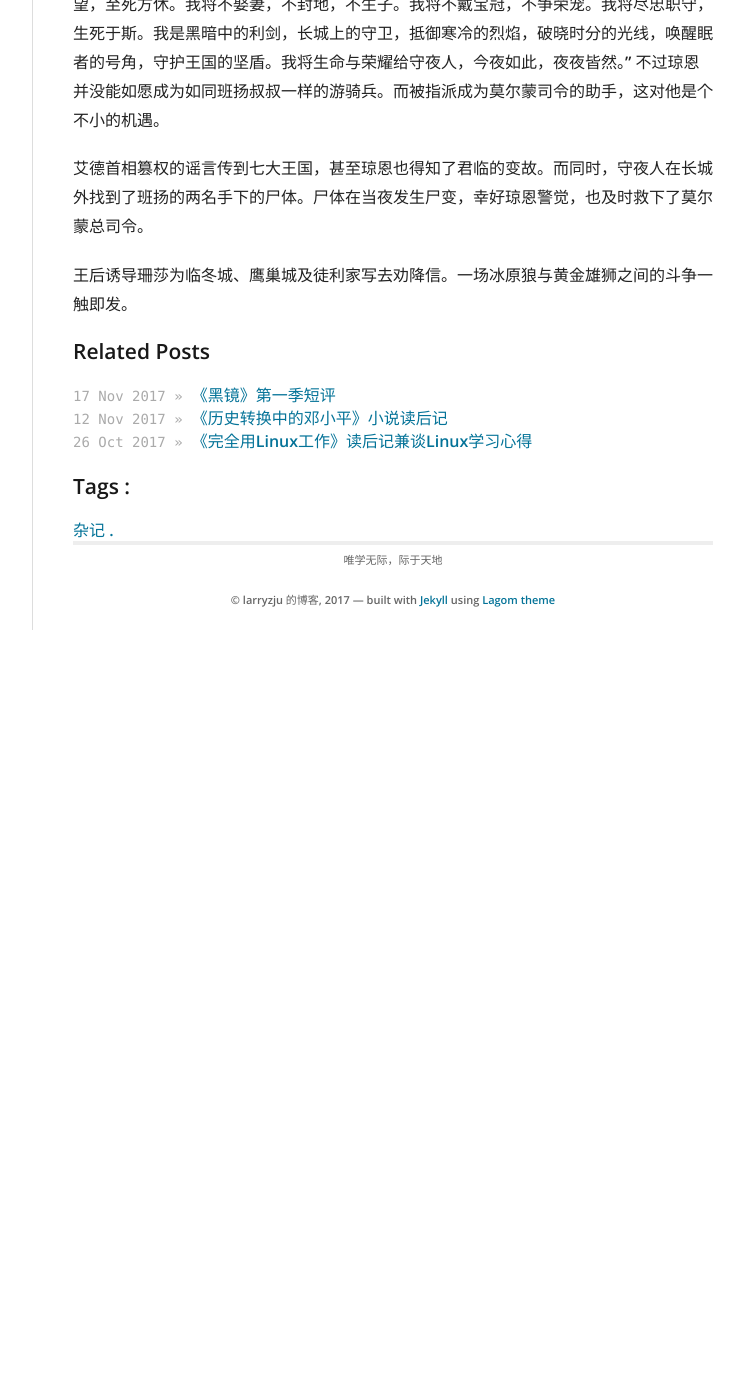
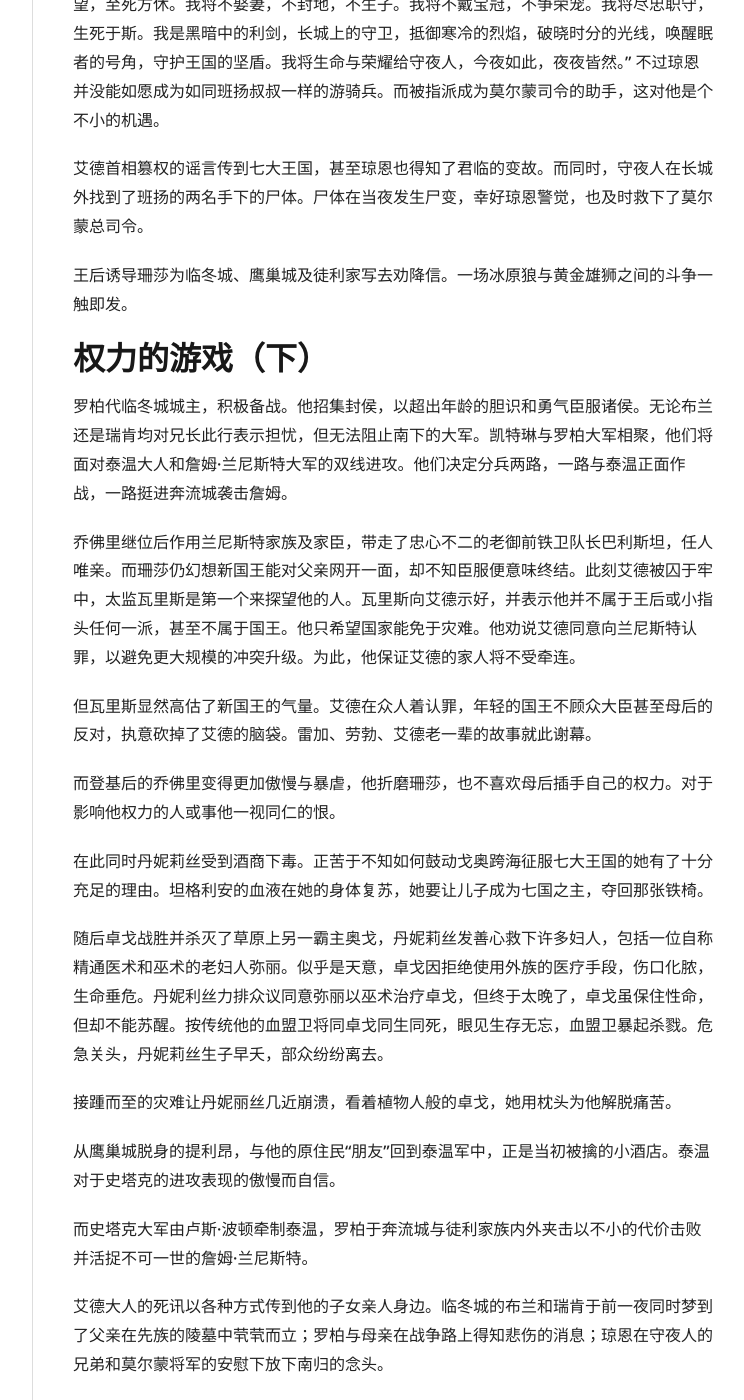
Before and after one commit to larryzju/larryzju.github.io, a Jekyll site: the page built from _posts/2017-11-19-权力的游戏-故事梗概.md, in a window 1280 px wide and 1400 px high, scrolled down 4518 px. Shown: the whole window, without its empty margins (378-1122 px from the left). Built offline with Jekyll 4.4.1, drawn with Linux system fonts in a browser that asks for light colours; nearby versions of some CDN libraries; before the commit the page ends 5148 px from its top, so only the background shows below that; some of the changed text lies outside the part shown.

Commit message:
提交权力的游戏下故事梗概

```diff
--- a/_posts/2017-11-19-权力的游戏-故事梗概.md
+++ b/_posts/2017-11-19-权力的游戏-故事梗概.md
@@ -4,7 +4,7 @@ title: 《权力的游戏》故事梗概
 tags: 杂记
 ---
 
-# 冰与火之歌（上）
+# 权力的游戏（上）
 
 守夜人罗依斯、盖瑞、威尔远出长城追踪野人的足迹。怪异的是，当再次来到先前威尔侦查到的七八个野人冻毙的现场，却没完没有任何野人的踪迹。突然异鬼袭击了罗依斯一行，杀死罗依斯，并把他同化成了异鬼。我们的故事从这不同寻常的异变开始。
 
@@ -63,7 +63,7 @@ tags: 杂记
 琼恩在守夜人队伍中有了自己的圈子和朋友，成长的不幸让他坚信兄弟友情。他帮助新人山姆威尔·塔利在此立足，走上一条与众不同的成就守护者之路。
 
 
-# 冰与火之歌（中）
+# 权利的游戏（中）
 
 艾德为国王发起的比武大会烦心不已。同时仍在追查前首相琼恩死因上有所突破：琼恩曾试图调查过国王在民间的私生子。
 
@@ -96,3 +96,39 @@ tags: 杂记
 艾德首相篡权的谣言传到七大王国，甚至琼恩也得知了君临的变故。而同时，守夜人在长城外找到了班扬的两名手下的尸体。尸体在当夜发生尸变，幸好琼恩警觉，也及时救下了莫尔蒙总司令。
 
 王后诱导珊莎为临冬城、鹰巢城及徒利家写去劝降信。一场冰原狼与黄金雄狮之间的斗争一触即发。
+
+
+# 权力的游戏（下）
+
+罗柏代临冬城城主，积极备战。他招集封侯，以超出年龄的胆识和勇气臣服诸侯。无论布兰还是瑞肯均对兄长此行表示担忧，但无法阻止南下的大军。凯特琳与罗柏大军相聚，他们将面对泰温大人和詹姆·兰尼斯特大军的双线进攻。他们决定分兵两路，一路与泰温正面作战，一路挺进奔流城袭击詹姆。
+
+
+
+乔佛里继位后作用兰尼斯特家族及家臣，带走了忠心不二的老御前铁卫队长巴利斯坦，任人唯亲。而珊莎仍幻想新国王能对父亲网开一面，却不知臣服便意味终结。此刻艾德被囚于牢中，太监瓦里斯是第一个来探望他的人。瓦里斯向艾德示好，并表示他并不属于王后或小指头任何一派，甚至不属于国王。他只希望国家能免于灾难。他劝说艾德同意向兰尼斯特认罪，以避免更大规模的冲突升级。为此，他保证艾德的家人将不受牵连。
+
+但瓦里斯显然高估了新国王的气量。艾德在众人着认罪，年轻的国王不顾众大臣甚至母后的反对，执意砍掉了艾德的脑袋。雷加、劳勃、艾德老一辈的故事就此谢幕。
+
+而登基后的乔佛里变得更加傲慢与暴虐，他折磨珊莎，也不喜欢母后插手自己的权力。对于影响他权力的人或事他一视同仁的恨。
+
+在此同时丹妮莉丝受到酒商下毒。正苦于不知如何鼓动戈奥跨海征服七大王国的她有了十分充足的理由。坦格利安的血液在她的身体复苏，她要让儿子成为七国之主，夺回那张铁椅。
+
+随后卓戈战胜并杀灭了草原上另一霸主奥戈，丹妮莉丝发善心救下许多妇人，包括一位自称精通医术和巫术的老妇人弥丽。似乎是天意，卓戈因拒绝使用外族的医疗手段，伤口化脓，生命垂危。丹妮利丝力排众议同意弥丽以巫术治疗卓戈，但终于太晚了，卓戈虽保住性命，但却不能苏醒。按传统他的血盟卫将同卓戈同生同死，眼见生存无忘，血盟卫暴起杀戮。危急关头，丹妮莉丝生子早夭，部众纷纷离去。
+
+接踵而至的灾难让丹妮丽丝几近崩溃，看着植物人般的卓戈，她用枕头为他解脱痛苦。
+
+从鹰巢城脱身的提利昂，与他的原住民“朋友”回到泰温军中，正是当初被擒的小酒店。泰温对于史塔克的进攻表现的傲慢而自信。
+
+而史塔克大军由卢斯·波顿牵制泰温，罗柏于奔流城与徒利家族内外夹击以不小的代价击败并活捉不可一世的詹姆·兰尼斯特。
+
+艾德大人的死讯以各种方式传到他的子女亲人身边。临冬城的布兰和瑞肯于前一夜同时梦到了父亲在先族的陵墓中茕茕而立；罗柏与母亲在战争路上得知悲伤的消息；琼恩在守夜人的兄弟和莫尔蒙将军的安慰下放下南归的念头。
+
+史塔克与兰尼斯特之战后，天下陷入纷乱。蓝礼·拜拉席恩在南方的高庭娶了玛格丽·提利尔为妻，登基称王。而史坦尼斯·拜拉席恩佣兵龙石岛。兰尼斯特家族控制君临城，而泰温公爵仍有强大兵力。卢斯·波顿于北，东边有艾林家族。而在奔流城与徒利家族会师的罗柏，在双方诸侯的战时会议上被推举为冬境之王。而火葬了卓戈的丹妮莉丝觉醒了龙的血脉，借火葬之焰孵化出三只龙，被乔里和余下的部众尊为女王陛下。
+
+群雄并起，天下大乱！
+
+
+# 语录
+
+## 伊蒙·坦格利安（守夜人学士）
+
+> 我们身为凡人，天人诸神使我们有能力去爱，那是对我们最美好的恩赐，却也是我们是深沉的悲哀。当一个人无所畏惧时，即使懦夫也能展现不输于人的勇气。当我们毋须付出代价时，自然都能尽忠职守。行走在这条荣耀的大道上，似乎是那么的容易。然而，每个人的生命中迟早会遇到考验，那便是他必须作抉择的时候
```
Also changed, not shown: other parts of _posts/2017-11-19-权力的游戏-故事梗概.md (+1 -1 lines).
